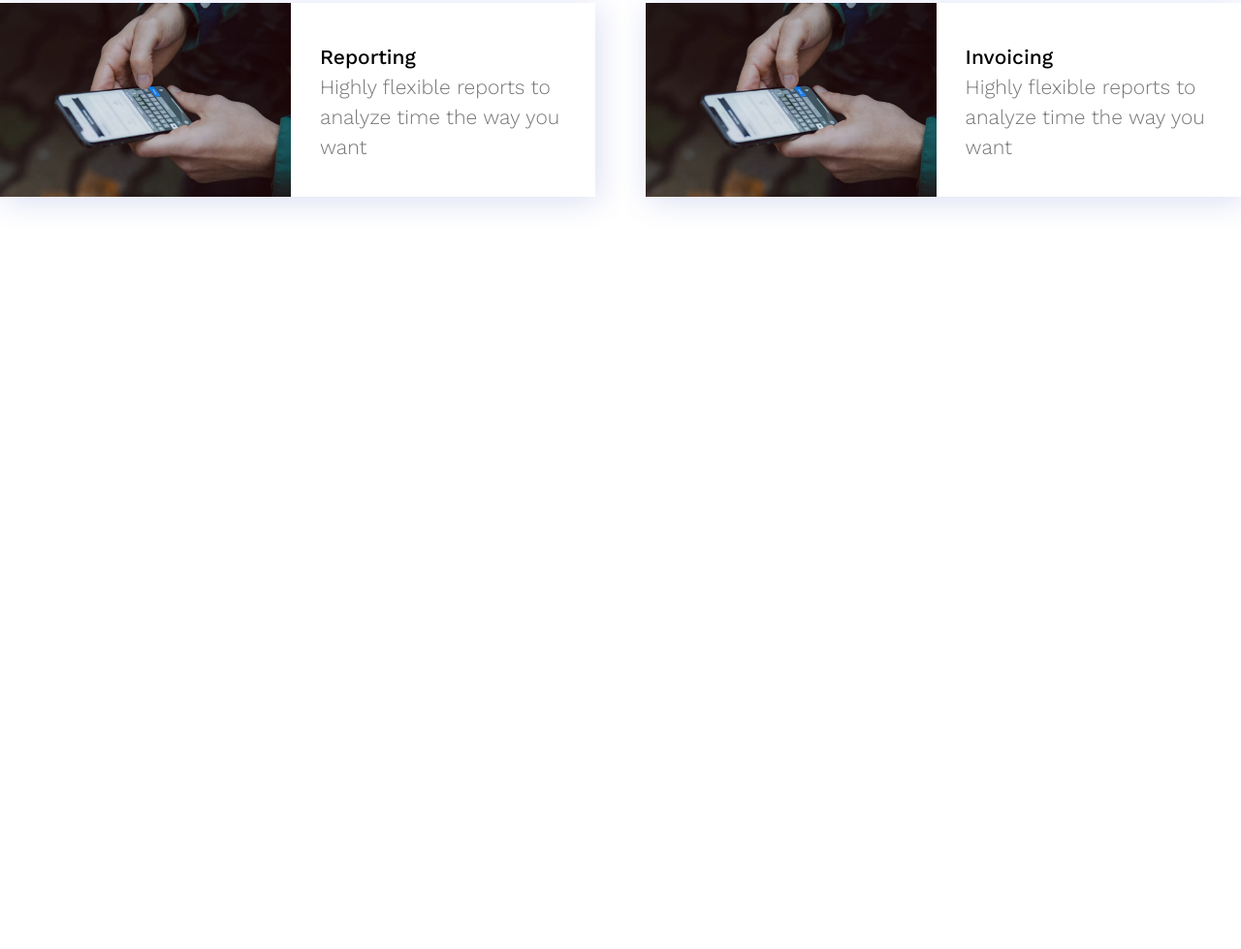
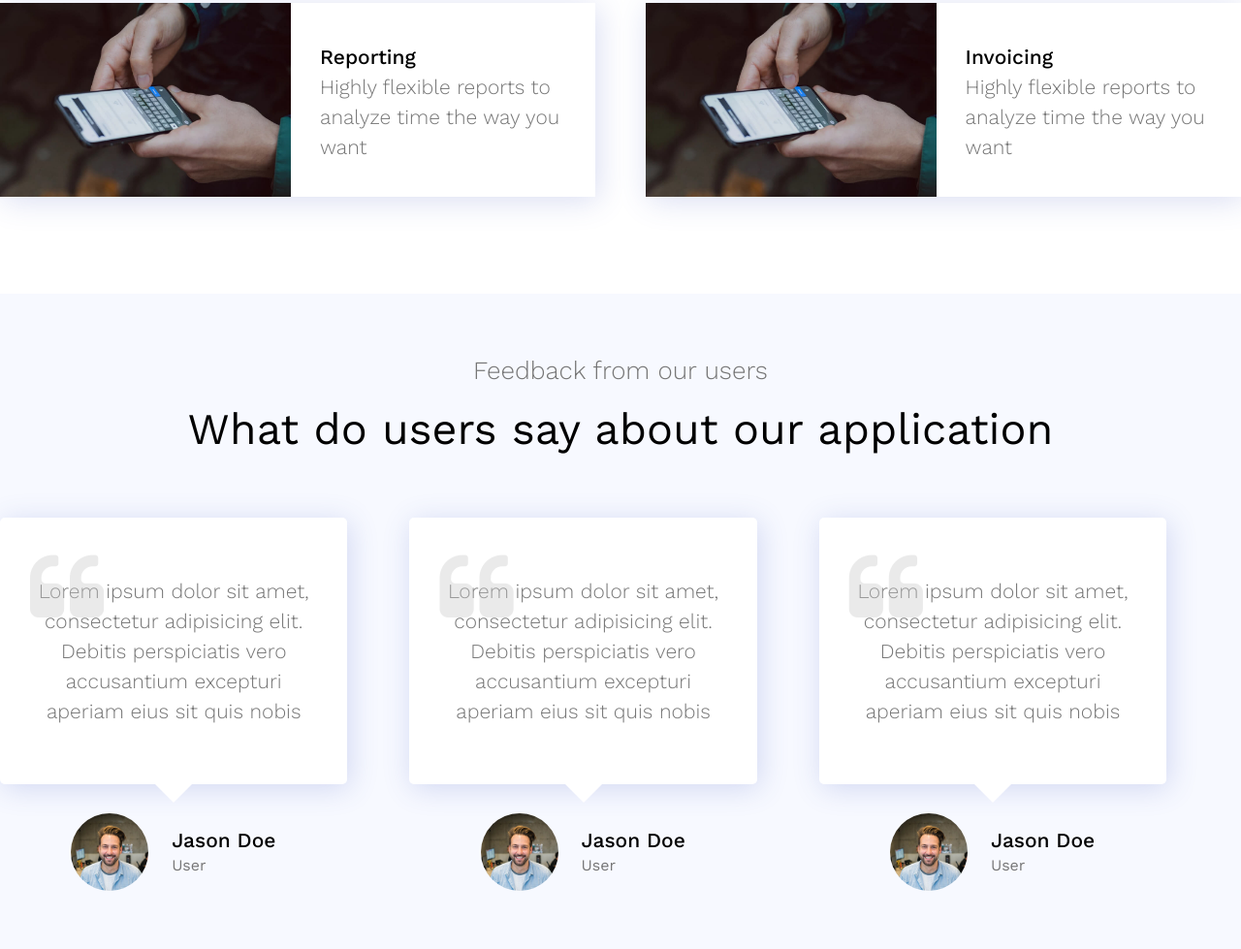
Before and after one commit to tanviriiub/app-amp-website, a plain HTML site: page index.html in a window 1280 px wide. Shown: the part 4778-5757 px from the top of the page at 97% size. Before the commit the page ends 5081 px from the top, so only its background shows below. Drawn offline with nearby package versions, Linux system fonts and the light colour scheme.

Commit message:
feedback section end

```diff
--- a/index.html
+++ b/index.html
@@ -299,5 +299,55 @@
     </div>
    </div>
 
+   <div class="feedback-section">
+    <div class="container">
+      <div class="section-title text-center">
+        <p>Feedback from our users</p>
+        <h4 class="feedback-title">What do users say about our application</h4>
+      </div>
+      <div class="feedback-box-items clear">
+        <div class="feedback-box left">
+          <div class="feedback-content">
+            <p>
+              Lorem ipsum dolor sit amet, consectetur adipisicing elit. Debitis perspiciatis vero accusantium excepturi aperiam eius sit quis nobis</p>
+          </div>
+          <div class="feedback-image clear">
+            <img src="images/face1.jpg" alt="">
+            <div class="user-bio">
+              <h5>Jason Doe</h5>
+              <p>User</p>
+            </div>
+          </div>
+        </div>
+        <div class="feedback-box left">
+          <div class="feedback-content">
+            <p>
+              Lorem ipsum dolor sit amet, consectetur adipisicing elit. Debitis perspiciatis vero accusantium excepturi aperiam eius sit quis nobis</p>
+          </div>
+          <div class="feedback-image clear">
+            <img src="images/face1.jpg" alt="">
+            <div class="user-bio">
+              <h5>Jason Doe</h5>
+              <p>User</p>
+            </div>
+          </div>
+        </div>
+        <div class="feedback-box left">
+          <div class="feedback-content">
+            <p>
+              Lorem ipsum dolor sit amet, consectetur adipisicing elit. Debitis perspiciatis vero accusantium excepturi aperiam eius sit quis nobis</p>
+          </div>
+          <div class="feedback-image clear">
+            <img src="images/face1.jpg" alt="">
+            <div class="user-bio">
+              <h5>Jason Doe</h5>
+              <p>User</p>
+            </div>
+          </div>
+        </div>
+      </div>
+    </div>
+   </div>
+
 </body>
 </html>
--- a/style.css
+++ b/style.css
@@ -565,3 +565,103 @@ a{
     line-height: 31px;
     color: #767676;
  }
+
+ /* Feedback section css */
+
+.feedback-section{
+    background-color: #F7F9FF;
+    padding: 60px 0;
+}
+
+.section-title h4{
+    font-size: 45px;
+    line-height: 63px;
+    font-weight: 400;
+    padding: 10px 0;
+ }
+
+ .feedback-box{
+    width: 28%;
+    margin-right: 5%;
+ }
+
+ .feedback-box:last-child{
+    margin-right: 0;
+ }
+
+ .feedback-content{
+    background-color: #fff;
+    box-shadow: 2.5px 4.33px 30px 0 rgb(64 87 191 / 20%);
+    padding: 60px 30px;
+    position: relative;
+    margin-bottom: 30px;
+    margin-top: 50px;
+    border-radius: 5px;
+ }
+
+ .feedback-content::after{
+    content: "";
+    position: absolute;
+    bottom: -19px;
+    left: 0;
+    right: 0;
+    margin: auto;
+    width: 0;
+    height: 0;
+    border-style: solid;
+    border-width: 20px 20px 0 20px;
+    border-color: #ffffff transparent transparent transparent;
+
+ }
+
+ .feedback-content p{
+    font-size: 21px;
+    line-height:31px;
+    font-weight: 300;
+    color: #767676;
+    text-align: center;
+    position: relative;
+ }
+
+ .feedback-content p::before{
+    content: "\f10d";
+    font-family: FontAwesome;
+    font-size: 82px;
+    line-height: 82px;
+    font-weight: 400;
+    color: #cccccc;
+    position: absolute;
+    opacity: .4;
+    left: 1px;
+    top: -27px;
+ }
+
+.feedback-image{
+    width: 212px;
+    margin: auto;
+}
+
+ .feedback-image img{
+    border-radius: 50%;
+    width: 80px;
+    float: left;
+    margin-right: 24px;
+ }
+
+ .user-bio{
+    float: left;
+    margin-top: 12px;
+ }
+
+ .user-bio h5{
+    font-size: 21px;
+    font-weight: 500;
+    line-height: 31px;
+ }
+
+ .user-bio p{
+    font-size: 16px;
+    font-weight: 400;
+    line-height: 22px;
+    color: #767676;
+ }
```
